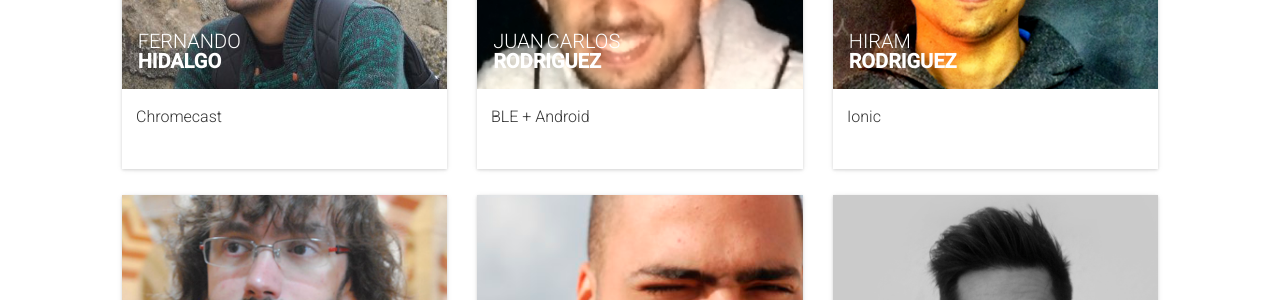
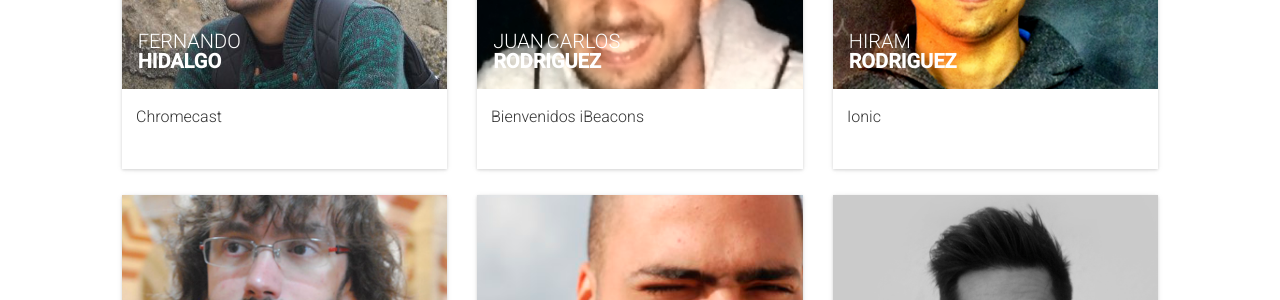
Before and after one commit to GDGCordoba/DevFest2015, a Jekyll site: the page built from speakers.html, in a window 1280 px wide and 900 px high, scrolled down 721 px. Shown: the part 153-453 px from the top of the window. Built offline with Jekyll 4.4.1, drawn with Linux system fonts in a browser that asks for light colours; nearby versions of some CDN libraries; comment, search, counter and statistics services are not loaded.

Commit message:
Corrections

```diff
--- a/_data/sessions.yml
+++ b/_data/sessions.yml
@@ -26,8 +26,8 @@
 
 -
   id: 004
-  title: "BLE + Android"
-  description: "Bluetooth 4.0 Low Energy es una modificación del Bluetooth 4.0 original reduciendo el consumo de energía sin afectar excesivamente al ancho de banda y al alcance la señal. Este nuevo protocolo está soportado en Android desde la versión 4.3 Jelly Bean para aumentar la duración de la batería de accesorios como teclados o los cuantificadores personales que últimamente están cobrando más relevancia."
+  title: "Bienvenidos iBeacons"
+  description: "Bluetooth 4.0 Low Energy es una modificación del Bluetooth 4.0 original reduciendo el consumo de energía sin afectar excesivamente al ancho de banda y al alcance la señal. Este nuevo protocolo está soportado en Android desde la versión 4.3 Jelly Bean para aumentar la duración de la batería de accesorios como teclados o los cuantificadores personales que últimamente están cobrando más relevancia. Si os quedáis con ganas de más, ¡pronto habrá un taller con esta temática!"
   subtype: presentation
   speakers: [11]
   language: es
```
